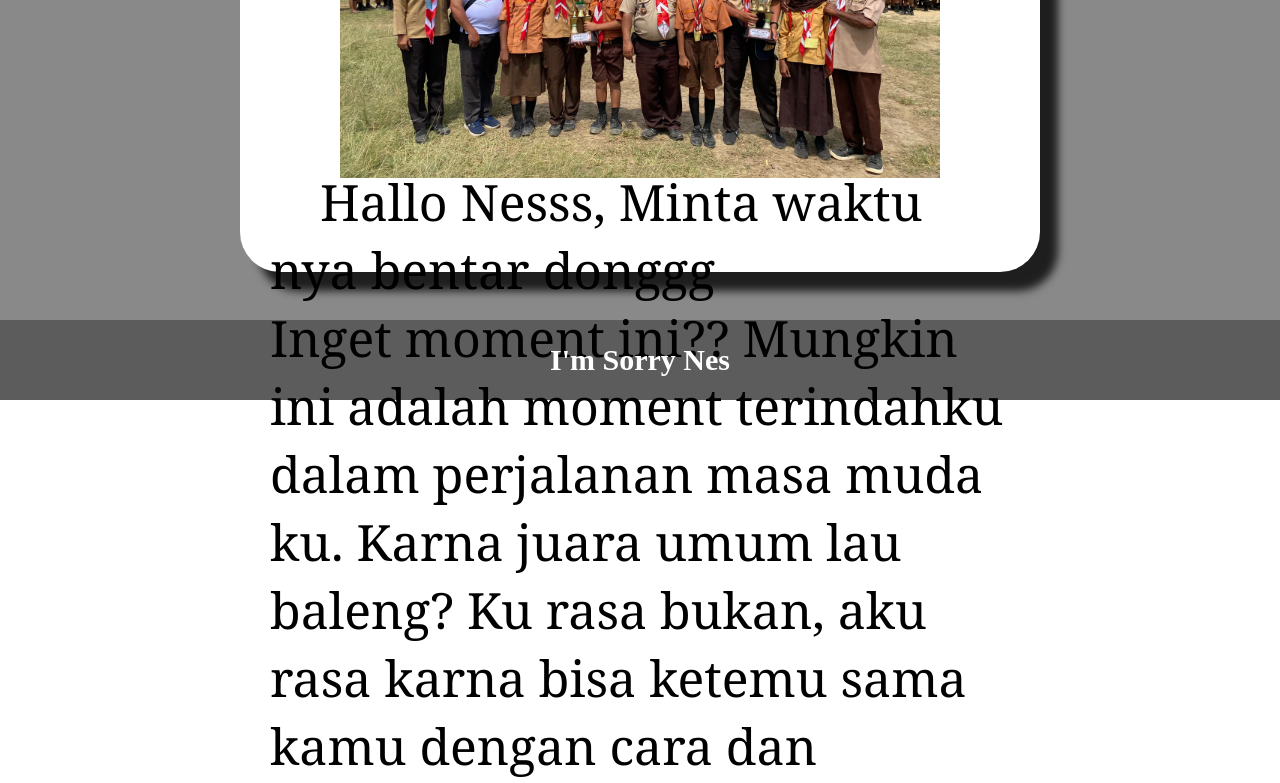
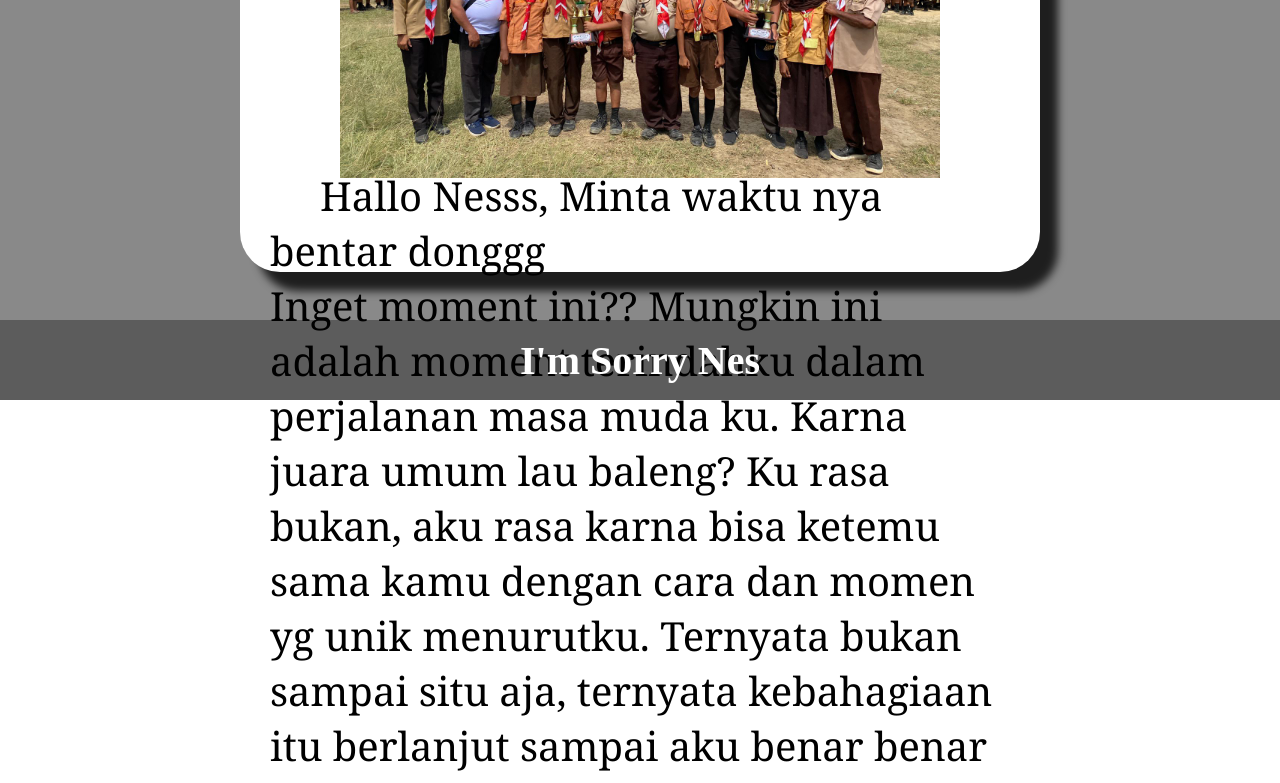
Before and after one commit to Kyrell13/apology, a plain HTML site: page index.html in a window 1280 px wide. Shown: the part 400-1183 px from the top of the page. Drawn offline with Linux system fonts and the light colour scheme.

Commit message:
Update style.css

```diff
--- a/style.css
+++ b/style.css
@@ -55,7 +55,7 @@ html {
     padding: 30px;
     margin-top: -30px;
     font-family: Georgia;
-    font-size: 50px;
+    font-size: 40px;
     text-indent: 50px;
 }
 
@@ -91,6 +91,6 @@ html {
 }
 
 .h1-footer {
-    font-size: 30px;
+    font-size: 40px;
     color: white
 }
```
